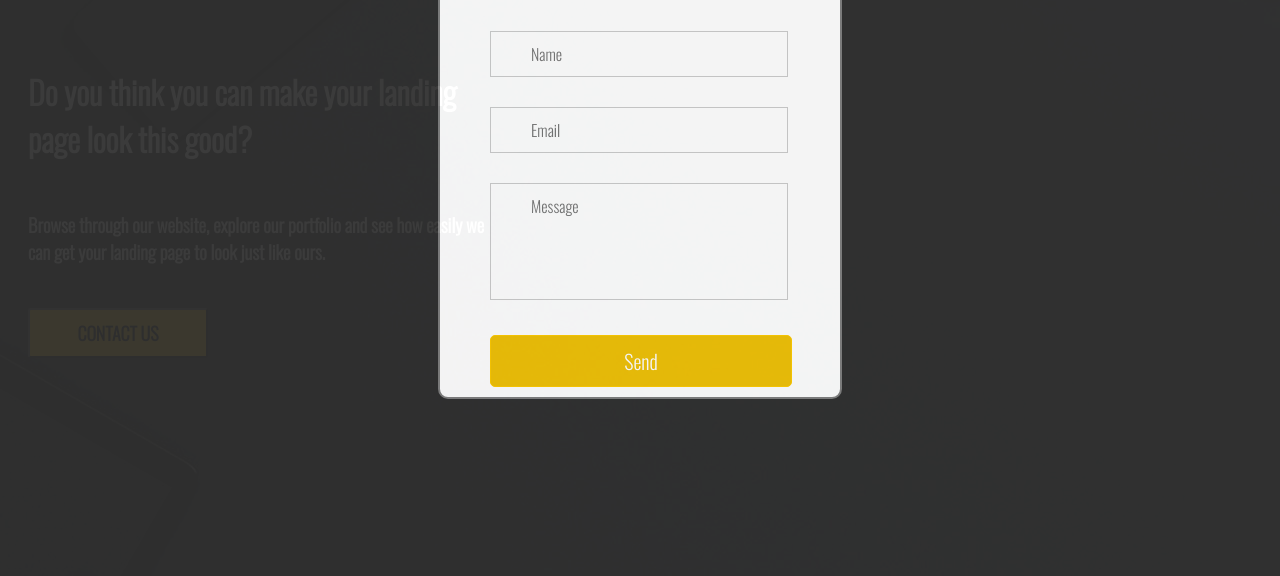
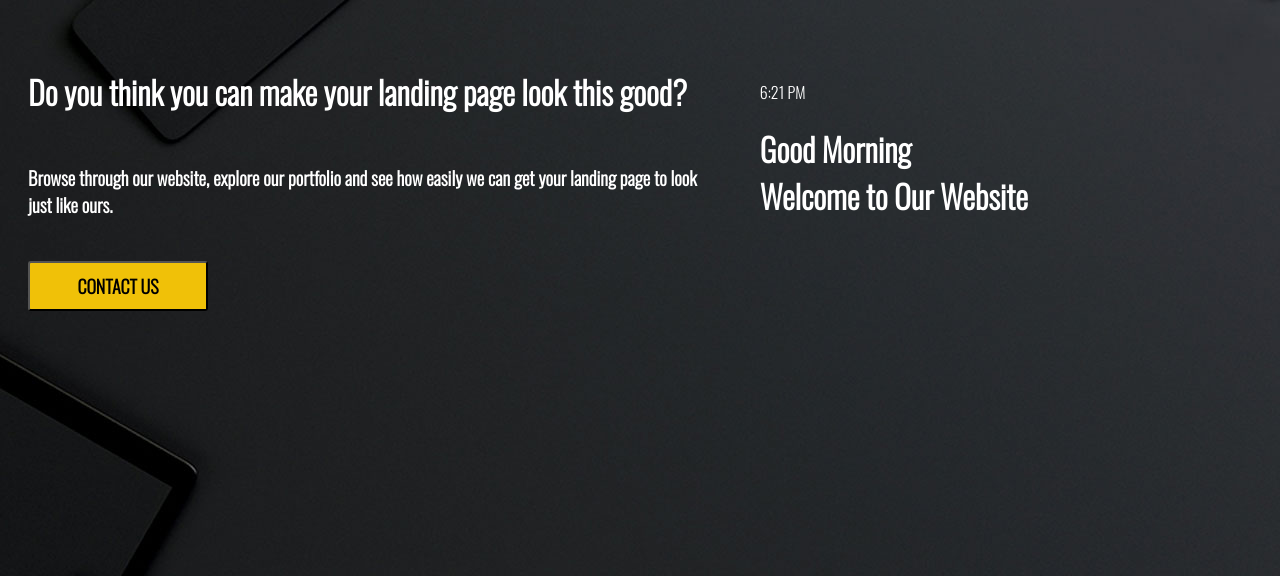
Before and after one commit to msibia/HelpmeFunso, a plain HTML site: page SCA Landing Page/index.html in a window 1280 px wide. Shown: the part 224-800 px from the top of the page. Drawn offline with nearby package versions, Linux system fonts and the light colour scheme.

Commit message:
Update index.html

```diff
--- a/SCA Landing Page/index.html
+++ b/SCA Landing Page/index.html
@@ -10,7 +10,7 @@
 </head>
 
 <body style="background-image: url('image.jpg'); overflow: hidden;">
-    <script src="script.js"></script>
+
 
     <div id="background_container">
         <div class="topnav">
@@ -22,7 +22,7 @@
             <img src="Logo2.png" alt="Logo" width="150" height="150">
         </div>
         <div id="center_container">
-            <div id="abc" style="display: block;z-index: 200;">
+            <div id="abc">
                 <!-- Popup Div Starts Here -->
                 <div id="popupContact">
                     <!-- Contact Us Form -->
@@ -46,9 +46,15 @@
                 <button id="popup_button" onclick="div_show()">CONTACT US</button>
 
             </div>
+            <div id="Greeting">
+                <time id="time">6:21 PM</time>
+                <h1>
+                    <span id="name" contenteditable="true"> Good Morning <br> Welcome to Our Website</span>
+                </h1>
+            </div>
 
         </div>
-
+        <script src="script.js"></script>
 </body>
 
 </html>
```
